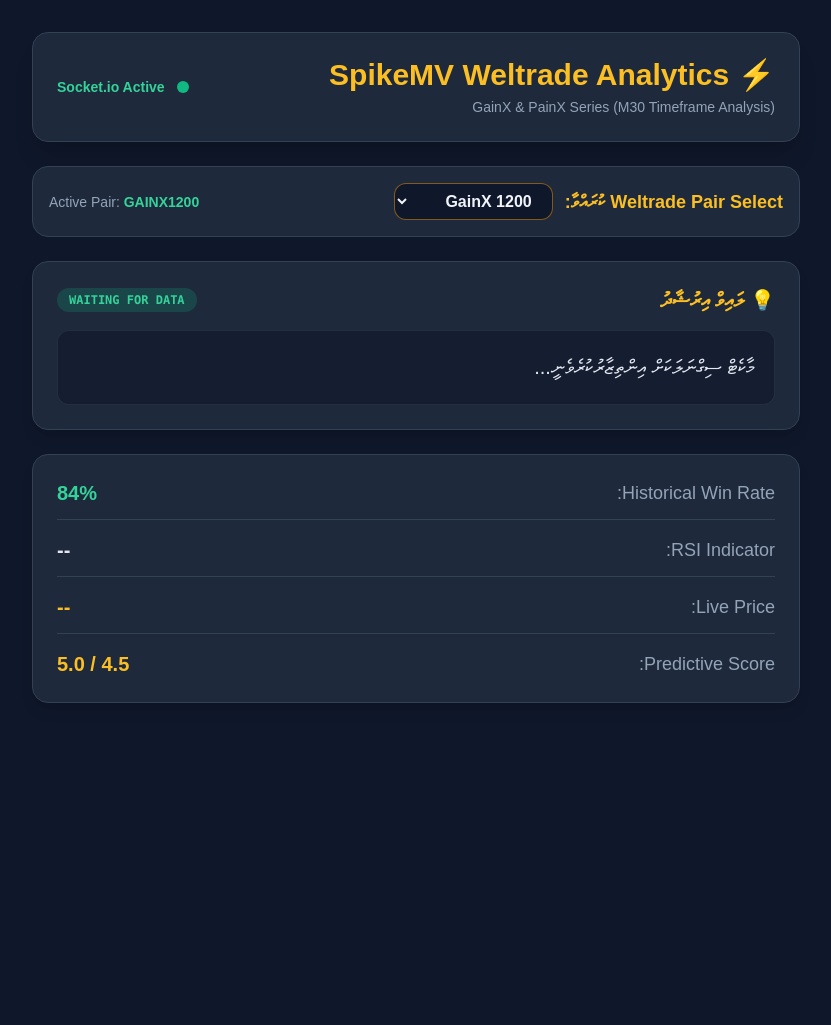
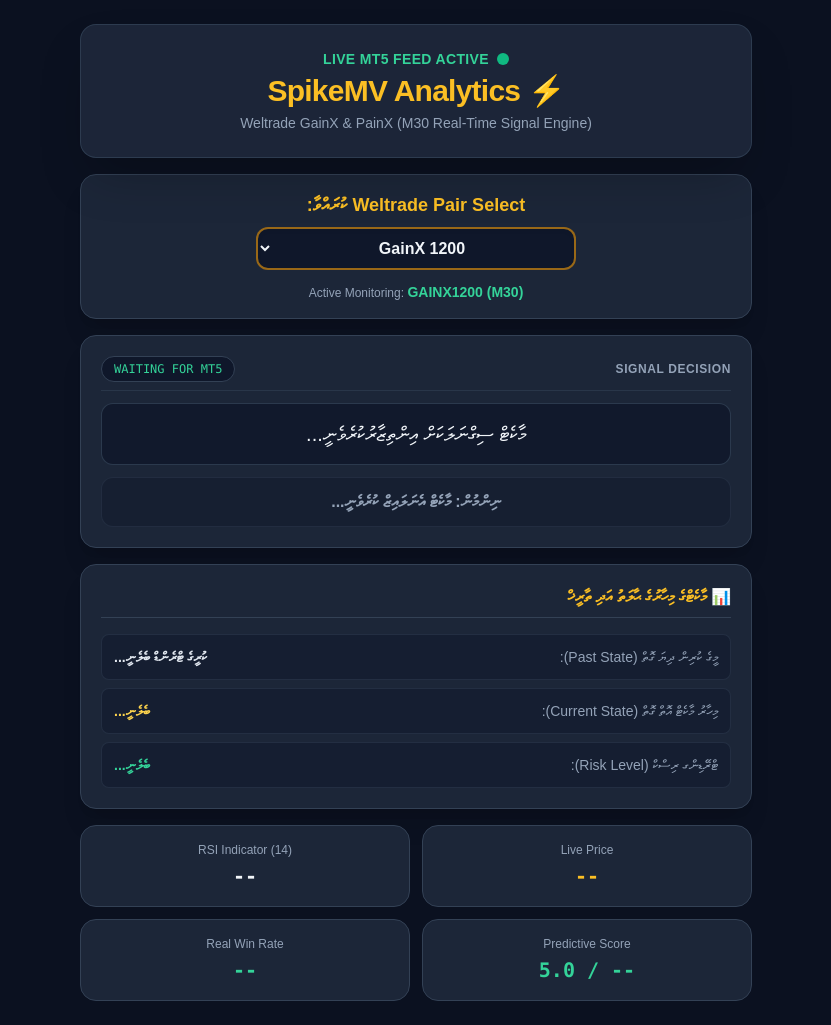
Before and after one commit to provost-marshal-run-challenge/spikemv, a website: page public/index.html in a window 1280 px wide. Shown: the whole page, without its empty margins (224-1055 px from the left). Before the commit the page ends 800 px from the top, so only its background shows below. Drawn offline with nearby package versions, Linux system fonts and the light colour scheme; no server answers.

Commit message:
Update index.html

```diff
--- a/public/index.html
+++ b/public/index.html
@@ -2,8 +2,8 @@
 <html lang="dv" dir="rtl">
 <head>
   <meta charset="UTF-8">
-  <meta name="viewport" content="width=device-width, initial-scale=1.0">
-  <title>SpikeMV Weltrade Analytics</title>
+  <meta name="viewport" content="width=device-width, initial-scale=1.0, maximum-scale=1.0, user-scalable=no">
+  <title>SpikeMV Weltrade Professional Analytics</title>
   <script src="https://cdn.tailwindcss.com"></script>
   <script src="/socket.io/socket.io.js"></script>
   <style>
@@ -13,39 +13,37 @@
     }
     body, html {
       font-family: 'Faruma', 'MV Boli', sans-serif;
-      background-color: #0f172a;
+      background-color: #0b1120;
       color: #f8fafc;
     }
   </style>
 </head>
-<body class="min-h-screen p-4 md:p-8">
+<body class="min-h-screen p-3 sm:p-6 flex flex-col items-center justify-start">
 
-  <div class="max-w-3xl mx-auto space-y-6">
-    <!-- Header -->
-    <header class="flex flex-col md:flex-row justify-between items-center bg-slate-800 p-6 rounded-2xl border border-slate-700 shadow-xl">
-      <div>
-        <h1 class="text-3xl font-bold text-amber-400">⚡ SpikeMV Weltrade Analytics</h1>
-        <p class="text-slate-400 text-sm mt-1">GainX & PainX Series (M30 Timeframe Analysis)</p>
+  <div class="w-full max-w-2xl mx-auto space-y-4">
+
+    <!-- Professional Mobile-Centered Header -->
+    <header class="bg-slate-800/90 backdrop-blur border border-slate-700/80 rounded-2xl p-4 sm:p-6 text-center shadow-2xl">
+      <div class="flex items-center justify-center space-x-2 space-x-reverse mb-1">
+        <span class="inline-block w-3 h-3 bg-emerald-500 rounded-full animate-ping"></span>
+        <span class="text-emerald-400 text-xs sm:text-sm font-semibold tracking-wide" id="connStatus">LIVE MT5 FEED ACTIVE</span>
       </div>
-      <div class="mt-4 md:mt-0 flex items-center space-x-3 space-x-reverse">
-        <span class="inline-block w-3 h-3 bg-emerald-500 rounded-full animate-ping"></span>
-        <span class="text-emerald-400 text-sm font-semibold" id="connStatus">Socket.io Active</span>
-      </div>
+      <h1 class="text-2xl sm:text-3xl font-extrabold text-amber-400 tracking-tight">⚡ SpikeMV Analytics</h1>
+      <p class="text-slate-400 text-xs sm:text-sm mt-1">Weltrade GainX & PainX (M30 Real-Time Signal Engine)</p>
     </header>
 
-    <!-- Asset Selector -->
-    <div class="bg-slate-800 p-4 rounded-2xl border border-slate-700 flex flex-wrap items-center justify-between gap-4">
-      <div class="flex items-center space-x-3 space-x-reverse">
-        <label class="text-amber-400 font-bold text-lg">Weltrade Pair Select ކުރައްވާ:</label>
-        <select id="symbolSelect" onchange="switchSymbol(this.value)" class="bg-slate-900 text-slate-100 font-bold px-4 py-2 rounded-xl border border-amber-500/50 outline-none cursor-pointer">
-          <optgroup label="📈 GainX Series (Bullish Target)">
+    <!-- Mobile Friendly Asset Dropdown -->
+    <div class="bg-slate-800/90 border border-slate-700 rounded-2xl p-4 shadow-xl flex flex-col items-center justify-center text-center space-y-2">
+      <label class="text-amber-400 font-bold text-base sm:text-lg">Weltrade Pair Select ކުރައްވާ:</label>
+      <select id="symbolSelect" onchange="switchSymbol(this.value)" class="w-full max-w-xs bg-slate-900 text-slate-100 font-bold px-4 py-2.5 rounded-xl border-2 border-amber-500/60 text-center text-base focus:outline-none focus:border-amber-400 cursor-pointer shadow-inner">
+        <optgroup label="📈 GainX Series (Bullish Targets)">
           <option value="GAINX400">GainX 400</option>
           <option value="GAINX600">GainX 600</option>
           <option value="GAINX800">GainX 800</option>
           <option value="GAINX999">GainX 999</option>
           <option value="GAINX1200" selected>GainX 1200</option>
         </optgroup>
-          <optgroup label="📉 PainX Series (Bearish Target)">
+        <optgroup label="📉 PainX Series (Bearish Targets)">
           <option value="PAINX400">PainX 400</option>
           <option value="PAINX600">PainX 600</option>
           <option value="PAINX800">PainX 800</option>
@@ -53,47 +51,72 @@
           <option value="PAINX1200">PainX 1200</option>
         </optgroup>
       </select>
-      </div>
-      <div class="text-sm text-slate-400">
-        Active Pair: <span id="activePairTag" class="text-emerald-400 font-bold">GAINX1200</span>
+      <div class="text-xs text-slate-400 pt-1">
+        Active Monitoring: <span id="activePairTag" class="text-emerald-400 font-bold text-sm">GAINX1200 (M30)</span>
       </div>
     </div>
 
-    <!-- Analytics Section -->
-    <div class="space-y-6">
+    <!-- Main Signal Box (Buy / Sell / Wait) -->
+    <div class="bg-slate-800/90 border border-slate-700 rounded-2xl p-5 shadow-xl text-center space-y-3">
+      <div class="flex justify-between items-center pb-2 border-b border-slate-700/60">
+        <span class="text-xs font-bold text-slate-400 uppercase tracking-wider">Signal Decision</span>
+        <span class="bg-slate-900 text-emerald-400 text-xs px-3 py-1 rounded-full font-mono border border-slate-700" id="trendBadge">WAITING FOR MT5</span>
+      </div>
 
-      <!-- Dhivehi Suggestion Card -->
-      <div class="bg-slate-800 p-6 rounded-2xl border border-slate-700 shadow-lg">
-        <div class="flex justify-between items-center mb-4">
-          <h3 class="text-amber-400 font-bold text-xl">💡 ލައިވް އިރުޝާދު</h3>
-          <span class="bg-emerald-500/20 text-emerald-400 text-xs px-3 py-1 rounded-full font-mono font-bold" id="trendBadge">WAITING FOR DATA</span>
-        </div>
-        <p id="dhivehiText" class="text-slate-200 text-xl leading-relaxed bg-slate-900/60 p-5 rounded-xl border border-slate-700/50">
+      <!-- Primary Dhivehi Instruction -->
+      <div class="bg-slate-900/80 p-4 rounded-xl border border-slate-700/80">
+        <p id="dhivehiText" class="text-slate-100 text-lg sm:text-xl font-medium leading-relaxed">
           މާކެޓް ސިގްނަލަކަށް އިންތިޒާރުކުރެވެނީ...
         </p>
       </div>
 
-      <!-- Metric Details -->
-      <div class="bg-slate-800 p-6 rounded-2xl border border-slate-700 shadow-lg space-y-4">
-        <div class="flex justify-between items-center pb-3 border-b border-slate-700">
-          <span class="text-slate-400 text-lg">Historical Win Rate:</span>
-          <span class="text-emerald-400 font-bold text-xl" id="winRateVal">84%</span>
-        </div>
-        <div class="flex justify-between items-center pb-3 border-b border-slate-700">
-          <span class="text-slate-400 text-lg">RSI Indicator:</span>
-          <span class="text-slate-200 font-bold text-xl" id="rsiVal">--</span>
-        </div>
-        <div class="flex justify-between items-center pb-3 border-b border-slate-700">
-          <span class="text-slate-400 text-lg">Live Price:</span>
-          <span class="text-amber-400 font-bold text-xl" id="priceVal">--</span>
-        </div>
-        <div class="flex justify-between items-center">
-          <span class="text-slate-400 text-lg">Predictive Score:</span>
-          <span class="text-amber-400 font-bold text-xl" id="scoreVal">4.5 / 5.0</span>
+      <!-- Actionable Decision Indicator -->
+      <div id="actionContainer" class="p-3 rounded-xl font-bold text-center text-sm sm:text-base bg-slate-900/40 text-slate-400 border border-slate-700/40">
+        ނިންމުން: މާކެޓް އެނަލައިޒް ކުރެވެނީ...
       </div>
     </div>
 
+    <!-- Comprehensive Market State Analysis (No Chart Needed) -->
+    <div class="bg-slate-800/90 border border-slate-700 rounded-2xl p-5 shadow-xl space-y-4 text-right">
+      <h3 class="text-amber-400 font-bold text-base border-b border-slate-700 pb-2 text-center sm:text-right">📊 މާކެޓްގެ މިހާރުގެ ޙާލަތު އަދި ތާރީޚް</h3>
+
+      <!-- Market Trend & Past State -->
+      <div class="space-y-2 text-sm text-slate-300">
+        <div class="flex justify-between items-center bg-slate-900/50 p-3 rounded-lg border border-slate-700/50">
+          <span class="text-slate-400">މީގެ ކުރިން ދިޔަ ގޮތް (Past State):</span>
+          <span class="font-bold text-slate-200" id="pastState">ކުރީގެ ޓްރެންޑް ބެލެނީ...</span>
         </div>
+        <div class="flex justify-between items-center bg-slate-900/50 p-3 rounded-lg border border-slate-700/50">
+          <span class="text-slate-400">މިހާރު މާކެޓް އޮތް ގޮތް (Current State):</span>
+          <span class="font-bold text-amber-300" id="currentState">ބެލެނީ...</span>
+        </div>
+        <div class="flex justify-between items-center bg-slate-900/50 p-3 rounded-lg border border-slate-700/50">
+          <span class="text-slate-400">ޓްރޭޑިންގ ރިސްކް (Risk Level):</span>
+          <span class="font-bold text-emerald-400" id="riskLevel">ބެލެނީ...</span>
+        </div>
+      </div>
+    </div>
+
+    <!-- Live Numerical Metrics Grid -->
+    <div class="grid grid-cols-2 gap-3">
+      <div class="bg-slate-800/90 border border-slate-700 rounded-2xl p-4 text-center">
+        <span class="text-slate-400 text-xs block mb-1">Live Price</span>
+        <span class="text-amber-400 font-extrabold text-lg sm:text-xl font-mono" id="priceVal">--</span>
+      </div>
+      <div class="bg-slate-800/90 border border-slate-700 rounded-2xl p-4 text-center">
+        <span class="text-slate-400 text-xs block mb-1">RSI Indicator (14)</span>
+        <span class="text-slate-100 font-extrabold text-lg sm:text-xl font-mono" id="rsiVal">--</span>
+      </div>
+      <div class="bg-slate-800/90 border border-slate-700 rounded-2xl p-4 text-center">
+        <span class="text-slate-400 text-xs block mb-1">Predictive Score</span>
+        <span class="text-emerald-400 font-extrabold text-lg sm:text-xl font-mono" id="scoreVal">-- / 5.0</span>
+      </div>
+      <div class="bg-slate-800/90 border border-slate-700 rounded-2xl p-4 text-center">
+        <span class="text-slate-400 text-xs block mb-1">Real Win Rate</span>
+        <span class="text-emerald-400 font-extrabold text-lg sm:text-xl font-mono" id="winRateVal">--</span>
+      </div>
+    </div>
+
   </div>
 
   <script>
@@ -101,7 +124,6 @@
     let currentSymbol = "GAINX1200";
     let allMarketData = {};
 
-    // Initial state fetch from Server REST API
     fetch('/api/state')
       .then(res => res.json())
       .then(data => {
@@ -124,14 +146,11 @@
 
     function storeData(dataObj) {
       if (!dataObj) return;
-      Object.keys(dataObj).forEach(key => {
-        storeSingleData(dataObj[key]);
-      });
+      Object.keys(dataObj).forEach(key => storeSingleData(dataObj[key]));
     }
 
     function storeSingleData(item) {
       if (item && item.symbol) {
-        // Normalize symbol key: Remove all spaces and non-alphanumeric chars
         const cleanKey = item.symbol.toUpperCase().replace(/[^A-Z0-9]/g, '');
         allMarketData[cleanKey] = item;
       }
@@ -139,14 +158,12 @@
 
     function switchSymbol(symbol) {
       currentSymbol = symbol.toUpperCase().trim();
-      document.getElementById('activePairTag').innerText = currentSymbol;
+      document.getElementById('activePairTag').innerText = `${currentSymbol} (M30)`;
       updateUI();
     }
 
     function updateUI() {
       const cleanTarget = currentSymbol.replace(/[^A-Z0-9]/g, '');
-
-      // Robust fuzzy search for symbol matching (GainX 1200, GAINX1200, GAINX1200.m etc.)
       const matchedKey = Object.keys(allMarketData).find(key =>
         key === cleanTarget || key.includes(cleanTarget) || cleanTarget.includes(key)
       );
@@ -154,16 +171,57 @@
       const data = matchedKey ? allMarketData[matchedKey] : null;
 
       if (data) {
-        document.getElementById('trendBadge').innerText = data.trend || "ACTIVE";
+        const trend = data.trend || "ACTIVE";
+        const rsi = (data.rsi !== undefined && data.rsi !== null) ? Number(data.rsi) : 50;
+        const score = (data.score !== undefined && data.score !== null) ? Number(data.score).toFixed(1) : "3.0";
+
+        document.getElementById('trendBadge').innerText = trend;
         document.getElementById('dhivehiText').innerText = data.suggestion || "ޑޭޓާ ލިބެމުންދަނީ...";
-        document.getElementById('rsiVal').innerText = (data.rsi !== undefined && data.rsi !== null) ? Number(data.rsi).toFixed(1) : "--";
-        document.getElementById('priceVal').innerText = (data.price !== undefined && data.price !== null) ? Number(data.price).toFixed(2) : "--";
+        document.getElementById('rsiVal').innerText = rsi.toFixed(1);
+        document.getElementById('priceVal').innerText = (data.price !== undefined) ? Number(data.price).toFixed(2) : "--";
         document.getElementById('winRateVal').innerText = data.winRate || "84%";
+        document.getElementById('scoreVal').innerText = `${score} / 5.0`;
+
+        // Deep Technical Analysis Interpretation (Chart-Free Intelligence)
+        const isGain = currentSymbol.includes('GAIN');
+        const actionBox = document.getElementById('actionContainer');
+
+        if (trend.includes('STRONG')) {
+          actionBox.className = "p-3 rounded-xl font-bold text-center text-sm sm:text-base bg-emerald-500/20 text-emerald-400 border border-emerald-500/50 animate-pulse";
+          actionBox.innerText = isGain ? "🎯 ނިންމުން: BUY ENTRY ނަގަން ވަރަށް ރަނގަޅު (HIGH ACCURACY SIGNAL)" : "🎯 ނިންމުން: SELL ENTRY ނަގަން ވަރަށް ރަނގަޅު (HIGH ACCURACY SIGNAL)";
+
+          document.getElementById('pastState').innerText = isGain ? "Consolidation (އަގު އެއްވަރެއްގައި ހިފެހެއްޓިފައި)" : "Range Compression (ޑްރޮޕް އަކަށް ބާރުބޮޑުވި)";
+          document.getElementById('currentState').innerText = "Spike Breakout ޖަހައިފި! (Momentum Active)";
+          document.getElementById('riskLevel').innerText = "🟢 LOW RISK (ފައިދާވުމުގެ ފުރުސަތު ބޮޑު)";
+        }
+        else if (trend.includes('SETUP')) {
+          actionBox.className = "p-3 rounded-xl font-bold text-center text-sm sm:text-base bg-amber-500/20 text-amber-400 border border-amber-500/50";
+          actionBox.innerText = "⏳ ނިންމުން: ޓްރޭޑަށް ނުވަންނަވާ - މާކެޓް ސެޓަޕް ވަނީ (WATCHLIST)";
+
+          document.getElementById('pastState').innerText = isGain ? "RSI Reversal Zone އަށް ތިރިވި" : "RSI Overbought Zone އަށް މައްޗަށް ދިޔަ";
+          document.getElementById('currentState').innerText = "Spike ޖެހުމުގެ ކުރިން މާކެޓް ތައްޔާރުވަނީ";
+          document.getElementById('riskLevel').innerText = "🟡 MEDIUM RISK (ސިގްނަލް ކޮންފާމް ވަންދެން މަޑުކުރައްވާ)";
+        }
+        else {
+          actionBox.className = "p-3 rounded-xl font-bold text-center text-sm sm:text-base bg-slate-900/60 text-slate-400 border border-slate-700/60";
+          actionBox.innerText = "🛑 ނިންމުން: ޓްރޭޑް ނަގަން ރަނގަޅެއް ނޫން (WAITING)";
+
+          document.getElementById('pastState').innerText = "Normal Market Movement";
+          document.getElementById('currentState').innerText = "ވަކި ސިގްނަލެއް ނެތް (Sideways / Monitoring)";
+          document.getElementById('riskLevel').innerText = "🔴 HIGH RISK (މިވަގުތު ޓްރޭޑަށް ނުވަންނަވާ)";
+        }
+
       } else {
         document.getElementById('dhivehiText').innerText = `⚠️ ${currentSymbol} އަށް MT5 EA އަޅާފައިވާނަމަ WebRequest މެދުވެރިކޮށް ޑޭޓާ ލިބޭނެއެވެ.`;
         document.getElementById('trendBadge').innerText = "NO LIVE DATA";
+        document.getElementById('priceVal').innerText = "--";
         document.getElementById('rsiVal').innerText = "--";
-        document.getElementById('priceVal').innerText = "--";
+        document.getElementById('scoreVal').innerText = "-- / 5.0";
+        document.getElementById('winRateVal').innerText = "--";
+
+        document.getElementById('pastState').innerText = "--";
+        document.getElementById('currentState').innerText = "--";
+        document.getElementById('riskLevel').innerText = "--";
       }
     }
   </script>
```
Lines whose indentation alone changed are shown as unchanged.
